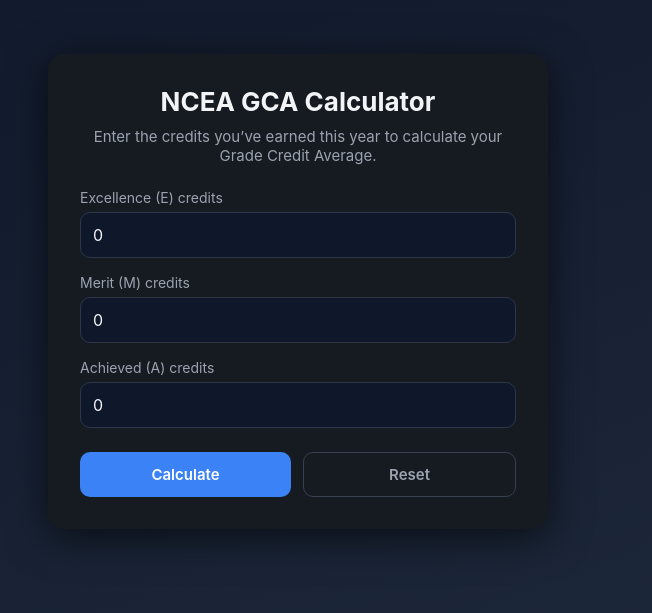
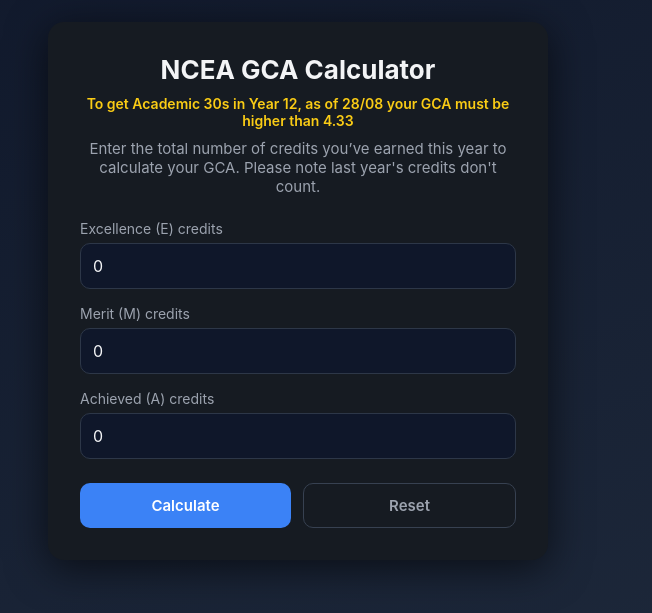
Before and after one commit to cohnor08/GCA-Calc, a plain HTML site: page index.html in a window 1280 px wide. Shown: the part 109-722 px from the top of the page, without its empty margins (342-994 px from the left). Drawn offline with Linux system fonts and the light colour scheme.

Commit message:
Updated gca

```diff
--- a/index.html
+++ b/index.html
@@ -50,6 +50,14 @@
       font-size: 26px;
       font-weight: 700;
       text-align: center;
+    }
+
+    p.notice {
+      margin: 0 0 10px;
+      font-size: 14px;
+      text-align: center;
+      color: #facc15; /* yellow accent */
+      font-weight: 600;
     }
 
     p.lead {
@@ -146,7 +154,8 @@
 <body>
   <div class="card">
     <h1>NCEA GCA Calculator</h1>
-    <p class="lead">Enter the credits you’ve earned this year to calculate your Grade Credit Average.</p>
+    <p class="notice">To get Academic 30s in Year 12, as of 28/08 your GCA must be higher than 4.33</p>
+    <p class="lead">Enter the total number of credits you’ve earned this year to calculate your GCA. Please note last year's credits don't count.</p>
 
     <form id="gcaForm" onsubmit="event.preventDefault(); calculate();">
       <div>
```
